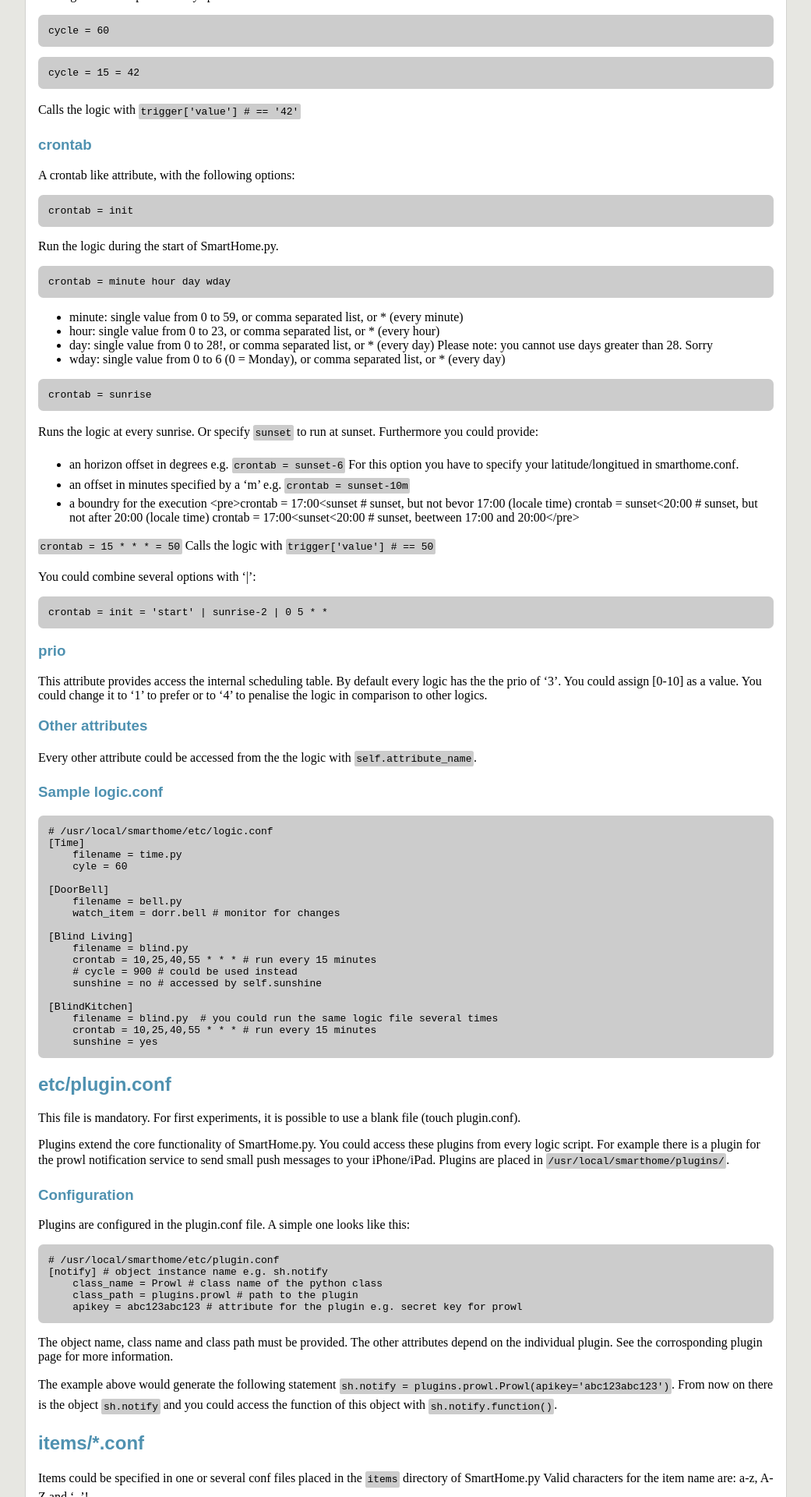
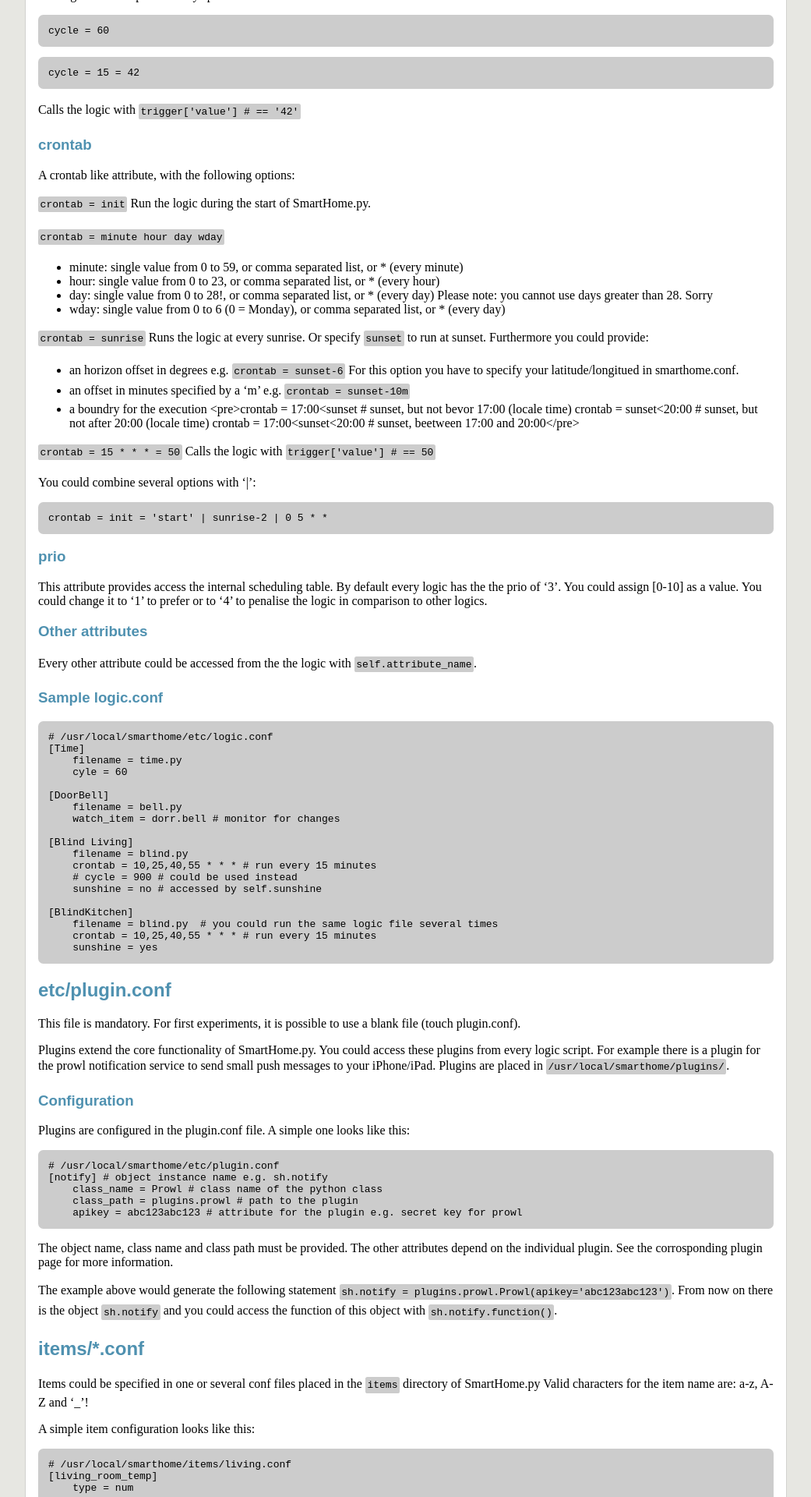
Before and after one commit to mknx/smarthome, a Jekyll site: the page built from config.md, in a window 1280 px wide. Shown: the part 1316-3236 px from the top of the page at 78% size, without its empty margins (128-1169 px from the left). Built offline with Jekyll 4.4.1, drawn with Linux system fonts in a browser that asks for light colours; Markdown is read by kramdown in place of the engine named in the settings.

Commit message:
formatting...

```diff
--- a/config.md
+++ b/config.md
@@ -67,25 +67,26 @@ Calls the logic with <code>trigger['value'] # == '42'</code>
 ### crontab
 A crontab like attribute, with the following options:
 
-<pre>crontab = init</pre>
+<code>crontab = init</code>
 Run the logic during the start of SmartHome.py.
 
-<pre>crontab = minute hour day wday</pre>
+<code>crontab = minute hour day wday</code>
+
  *  minute: single value from 0 to 59, or comma separated list, or * (every minute)
  *  hour: single value from 0 to 23, or comma separated list, or * (every hour)
  *  day: single value from 0 to 28!, or comma separated list, or * (every day)
     Please note: you cannot use days greater than 28. Sorry
  *  wday: single value from 0 to 6 (0 = Monday), or comma separated list, or * (every day)
 
-<pre>crontab = sunrise</pre>
+<code>crontab = sunrise</code>
 Runs the logic at every sunrise. Or specify `sunset` to run at sunset.
 Furthermore you could provide:
 
    * an horizon offset in degrees e.g. <code>crontab = sunset-6</code> For this option you have to specify your latitude/longitued in smarthome.conf.
    * an offset in minutes specified by a 'm' e.g. <code>crontab = sunset-10m</code>
    * a boundry for the execution <pre>crontab = 17:00<sunset  # sunset, but not bevor 17:00 (locale time)
-   crontab = sunset<20:00  # sunset, but not after 20:00 (locale time)
-   crontab = 17:00<sunset<20:00  # sunset, beetween 17:00 and 20:00</pre>
+   crontab = sunset&lt;20:00  # sunset, but not after 20:00 (locale time)
+   crontab = 17:00&lt;sunset&lt;20:00  # sunset, beetween 17:00 and 20:00</pre>
 
 <code>crontab = 15 * * * = 50</code>
 Calls the logic with <code>trigger['value'] # == 50</code>
```
